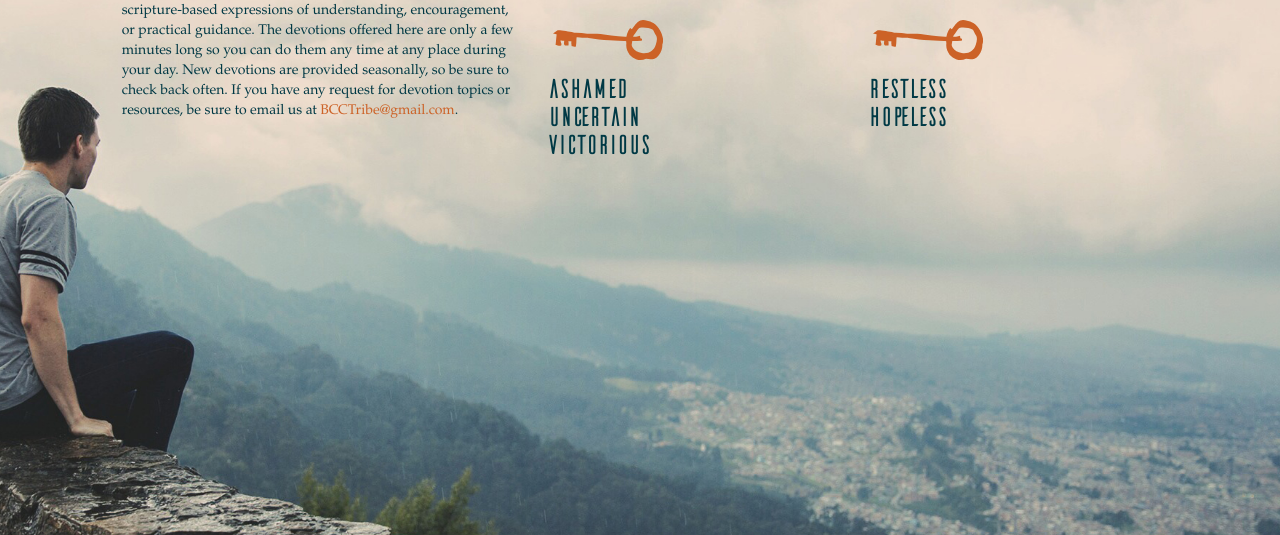
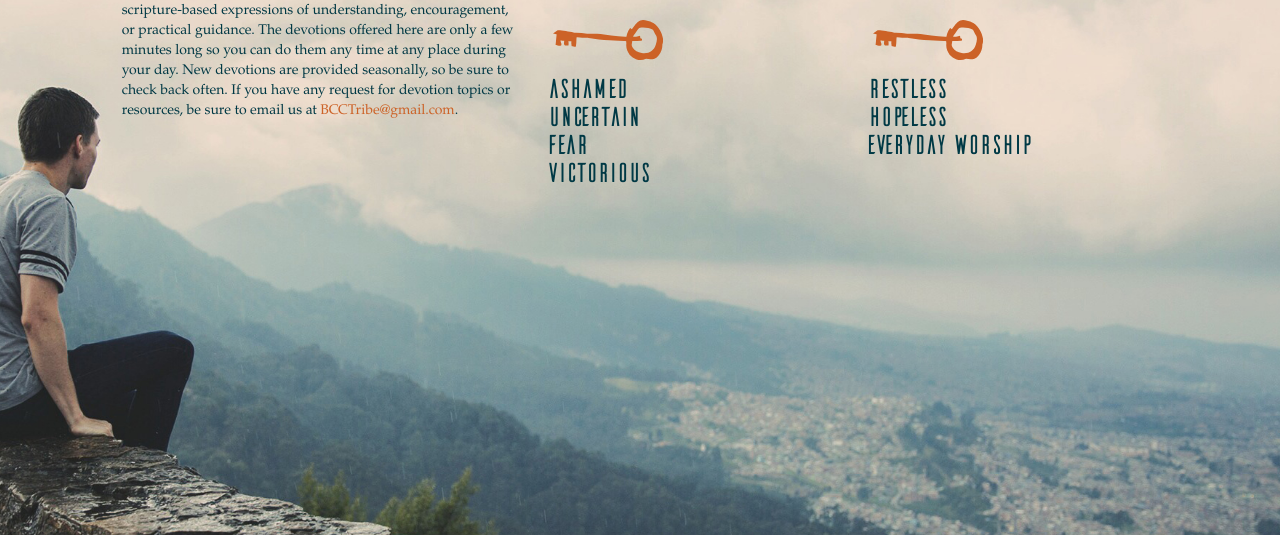
Before and after one commit to Default2510/BCCTribe, a plain HTML site: page Tribe/index.html at #/devotions in a window 1280 px wide. Shown: the part 201-736 px from the top of the page. Drawn offline with Linux system fonts and the light colour scheme.

Commit message:
Add new devotions
-Add Everyday Worship devo
-Add Fear devo

```diff
--- a/Tribe/app/controllers/devotions.js
+++ b/Tribe/app/controllers/devotions.js
@@ -13,7 +13,7 @@
 		$rootScope.$broadcast("refreshHeader", {});
 		$window.ga('send', 'pageview', { page: $location.url() });
 
-		$scope.values = ['ashamed','needing-rest','promising-perspective','uncertain-day','victorious'];
+		$scope.values = ['ashamed','everyday-worship','fear','needing-rest','promising-perspective','uncertain-day','victorious'];
 
 		$scope.feeling = $routeParams.feeling;
 		$scope.audio = {};
--- a/Tribe/app/views/devotions.html
+++ b/Tribe/app/views/devotions.html
@@ -9,12 +9,14 @@
 					<div class="icon icon-medium live no-hover"></div>
 					<a href="#/devotions/ashamed" ng-class="{'color-live': feeling=='ashamed'}">Ashamed</a>
 					<a href="#/devotions/uncertain-day" ng-class="{'color-live': feeling=='uncertain-day'}">Uncertain</a>
+					<a href="#/devotions/fear" ng-class="{'color-live': feeling=='fear'}">Fear</a>
 					<a href="#/devotions/victorious" ng-class="{'color-live': feeling=='victorious'}">Victorious</a>
 				</div>
 				<div class="col-xs-12 col-sm-6">
 					<div class="icon icon-medium live no-hover"></div>
 					<a href="#/devotions/needing-rest" ng-class="{'color-live': feeling=='needing-rest'}">Restless</a>
 					<a href="#/devotions/promising-perspective" ng-class="{'color-live': feeling=='promising-perspective'}">Hopeless</a>
+					<a href="#/devotions/everyday-worship" ng-class="{'color-live': feeling=='everyday-worship'}">Everyday Worship</a>
 				</div>
 			</div>
 			<audio ng-if="audio.path" controls class="full-width">
```
Also changed, not shown: 2 other files.
